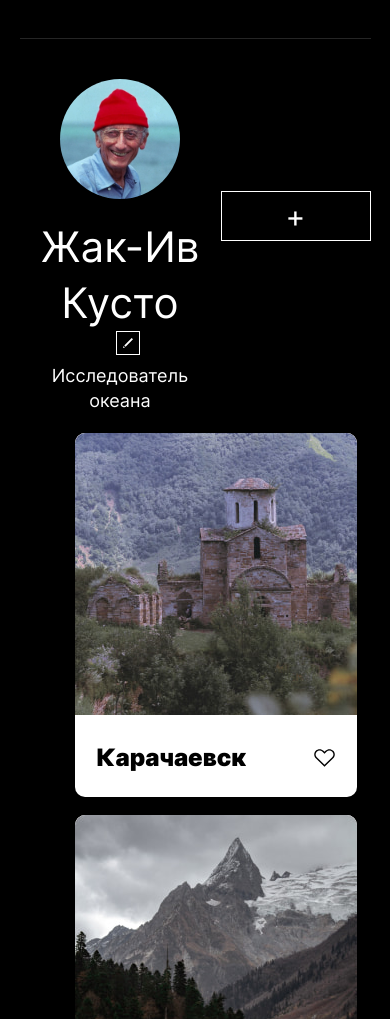
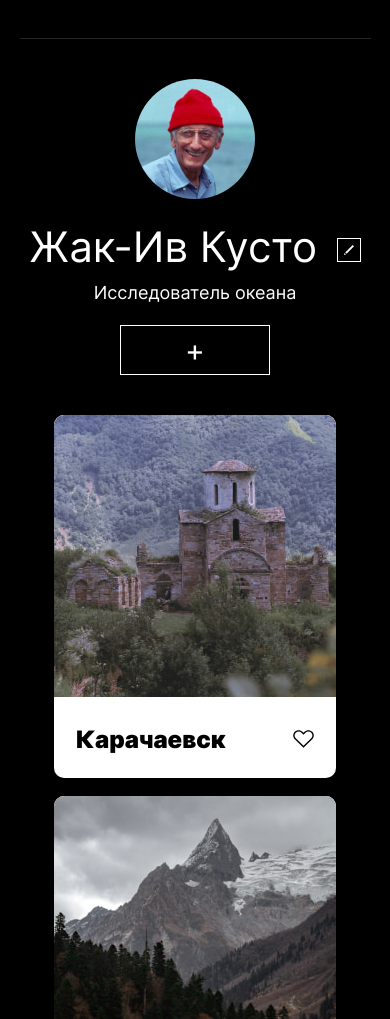
Before and after one commit to shepovalov/mesto-project, a plain HTML site: page index.html in a window 390 px wide. Shown: the part 81-1100 px from the top of the page. Drawn offline with Linux system fonts and the light colour scheme.

Commit message:
fixed ul padding

```diff
--- a/blocks/place-card/__like-icon/place-card__like-icon.css
+++ b/blocks/place-card/__like-icon/place-card__like-icon.css
@@ -11,7 +11,6 @@
 .place-card__like-icon:focus,
 .place-card__like-icon:active {
   background-image: url(../../../images/like-active.svg);
-  /* background-color: #000; */
 }
 
 .place-card__like-icon:hover {
--- a/blocks/places-list/places-list.css
+++ b/blocks/places-list/places-list.css
@@ -3,4 +3,5 @@
   grid-template-columns: repeat(auto-fill, 282px);
   grid-gap: 18px 18px;
   justify-content: center;
+  padding: 0;
 }
--- a/blocks/popup/__input/popup__input.css
+++ b/blocks/popup/__input/popup__input.css
@@ -9,7 +9,3 @@
   padding: 5px 6px 13px;
   margin-bottom: 24px;
 }
-
-.popup__input:last-of-type {
-  margin-bottom: 0;
-}
--- a/blocks/profile/profile.css
+++ b/blocks/profile/profile.css
@@ -3,3 +3,10 @@
   display: flex;
   align-items: center;
 }
+
+@media screen and (max-width: 980px) {
+  .profile {
+    flex-direction: column;
+    align-items: center;
+  }
+}
```
Also changed, not shown: index.html (+0 -1 lines).
